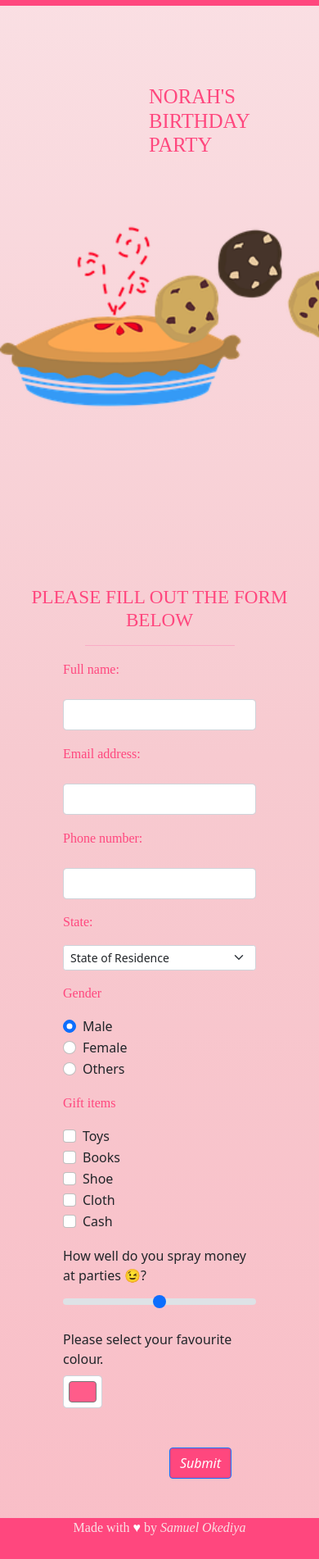
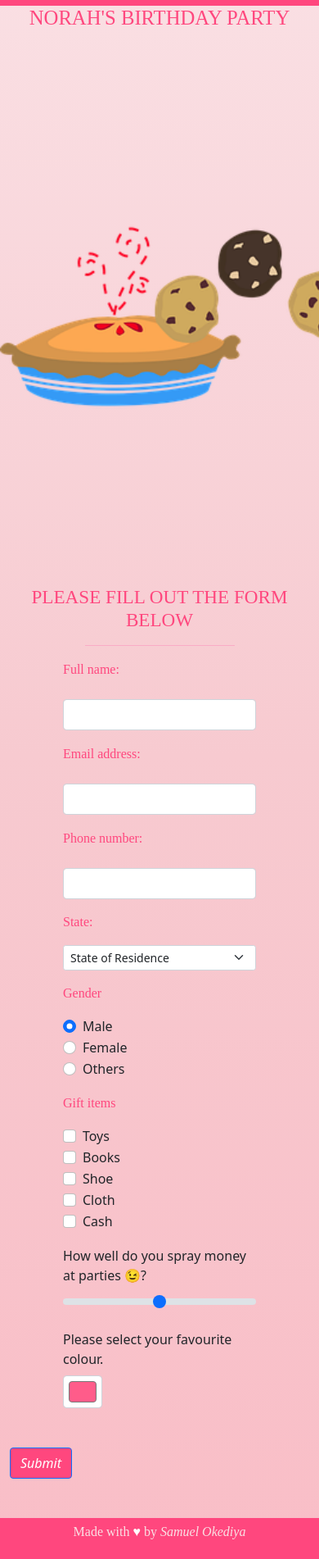
Before and after one commit to Sammie03/Birthday-website, a plain HTML site: page index.html in a window 390 px wide. Shown: the part 59-1961 px from the top of the page at 82% size. Drawn offline with Linux system fonts and the light colour scheme.

Commit message:
mobile-responsiveness

```diff
--- a/index.html
+++ b/index.html
@@ -57,6 +57,13 @@
 	.footer-txt{
 		color: rgb(250, 224, 228);
 		text-align: center;
+		margin-top: 5px;
+	}
+	.btn-alignment{
+		align-self: center;
+	}
+	.banner-text{
+		text-align: center;
 	}
 
 </style>
@@ -87,7 +94,7 @@
 </nav>
 			</div>
 			<div class='col-12 img-fluid' id='banner'>
-				<div class='col-7 col-md-12 offset-4 offset-md-2 mt-5 p-5'><h2>NORAH'S BIRTHDAY PARTY</h2></div>
+				<div class='banner-text'><h2>NORAH'S BIRTHDAY PARTY</h2></div>
 			</div>
 		</div>
 		<div class='row'>
@@ -224,7 +231,7 @@
 				<label for="exampleColorInput" class="form-label">Please select your favourite colour.</label>
 <input type="color" class="form-control form-control-color mb-5" id="exampleColorInput" value="#FF5C8A" title="Choose your color">
 			</div>
-			<div class='col-3 offset-6 offset-md-5'><button type='submit' class='btn btn-primary lg mb-5' id='button'><i>Submit</i></button></div>
+			<div class='col-3 btn-alignment'><button type='submit' class='btn btn-primary lg mb-5' id='button'><i>Submit</i></button></div>
 		</div>
 	</div>
 		<div class='row'>
```
